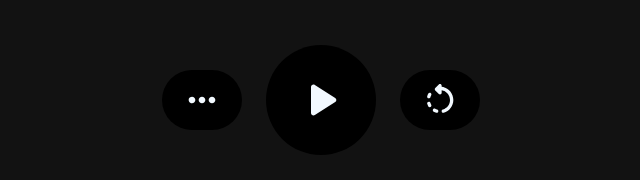
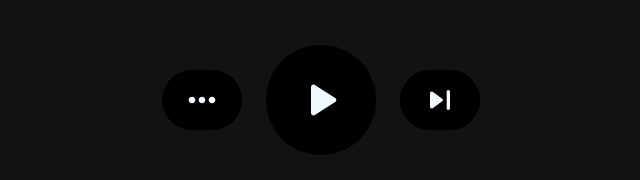
Before and after one commit to sorooshdp/Pomodoro-tracker, a React (Vite) app: page / in a window 1280 px wide. Shown: the part 545-725 px from the top of the page, without its empty margins (319-959 px from the left). Built offline with nearby package versions, Linux system fonts and the light colour scheme.

Commit message:
feat: countToLongBreak functionality

```diff
--- a/src/components/Clock.tsx
+++ b/src/components/Clock.tsx
@@ -1,10 +1,12 @@
 import { motion } from "framer-motion";
 import { memo } from "react";
+import { useGlobal } from "../hooks/Global";
 
 const motionInitial = { opacity: 0, y: 0 };
 const motionAnimate = { opacity: 1, y: 0 };
 const motionTransition = { duration: 0.3 };
 const Clock = memo(({ seconds }: { seconds: number }) => {
+    const { global } = useGlobal();
     const mins = Math.floor(seconds / 60);
     const min0 = mins % 10;
     const min1 = Math.floor(mins / 10);
@@ -16,7 +18,7 @@ const Clock = memo(({ seconds }: { seconds: number }) => {
         <div className="flex flex-col justify-center items-center absolute top-[45%] -translate-y-1/2">
             <div className="text-[150px] font-[900] h-[150px] flex flex-row">
                 <motion.div
-                    key={min1 === 0 ? "min1" : min1} // at 00:XX or XX:00 they get the same key and its bad
+                    key={global.mode + "min1" + min1}
                     initial={motionInitial}
                     animate={motionAnimate}
                     transition={motionTransition}
@@ -24,7 +26,7 @@ const Clock = memo(({ seconds }: { seconds: number }) => {
                     {min1}
                 </motion.div>
                 <motion.div
-                    key={min0 === 0 ? "min0" : min0}
+                    key={global.mode + "min0" + min0}
                     initial={motionInitial}
                     animate={motionAnimate}
                     transition={motionTransition}
@@ -35,7 +37,7 @@ const Clock = memo(({ seconds }: { seconds: number }) => {
             <div className="text-[150px] font-[900] h-[200px] flex flex-row relative">
                 <motion.div
                     className=""
-                    key={sec1 === 0 ? "sec1" : sec1}
+                    key={global.mode + "sec1" + sec1}
                     initial={motionInitial}
                     animate={motionAnimate}
                     transition={motionTransition}
@@ -43,7 +45,7 @@ const Clock = memo(({ seconds }: { seconds: number }) => {
                     {sec1}
                 </motion.div>
                 <motion.div
-                    key={sec0 === 0 ? "sec0" : sec0}
+                    key={global.mode + "sec0" + sec0}
                     initial={motionInitial}
                     animate={motionAnimate}
                     transition={motionTransition}
--- a/src/components/Controls.tsx
+++ b/src/components/Controls.tsx
@@ -4,7 +4,7 @@ import { memo, useCallback } from "react";
 
 const whileTap = { scale: 0.8 };
 
-const Controls = memo(({ resetTimer }: { resetTimer: () => void }) => {
+const Controls = memo(({ skipHandle }: { skipHandle: () => void }) => {
     const { global, setGlobalKey } = useGlobal();
 
     const toggleRunning = useCallback(() => {
@@ -36,9 +36,9 @@ const Controls = memo(({ resetTimer }: { resetTimer: () => void }) => {
             <motion.div
                 whileTap={whileTap}
                 className="relative w-[80px] h-[60px] rounded-[100px] text-txt bg-second mx-[0.5rem]"
-                onClick={resetTimer}
+                onClick={skipHandle}
             >
-                {icons.RotateLeftRoundedIcon}
+                {icons.SkipNextRoundedIcon}
             </motion.div>
         </div>
     );
--- a/src/components/Settings.tsx
+++ b/src/components/Settings.tsx
@@ -1,11 +1,11 @@
-import { useCallback, useMemo } from "react";
+import { memo, useCallback, useMemo } from "react";
 import { useGlobal } from "../hooks/Global";
 import Dialog from "./Dialog";
 import { createPortal } from "react-dom";
 
 const settingsDialogData = { w: 500, h: 600, title: "Settings" };
 
-const Settings = () => {
+const Settings = memo(() => {
     const { global, setGlobalKey } = useGlobal();
 
     const settingsShowHandle = useCallback((newState: boolean) => {
@@ -28,6 +28,6 @@ const Settings = () => {
         </>,
         document.body
     );
-};
+});
 
 export default Settings;
--- a/src/components/Timer.tsx
+++ b/src/components/Timer.tsx
@@ -1,4 +1,4 @@
-import { useCallback, useEffect } from "react";
+import { memo, useCallback, useEffect } from "react";
 import { useGlobal } from "../hooks/Global";
 import Clock from "./Clock";
 import Controls from "./Controls";
@@ -10,12 +10,12 @@ export enum Mode {
     ShortBreak,
 }
 
-const Timer = () => {
+const Timer = memo(() => {
     const { global, setGlobalKey } = useGlobal();
 
     useEffect(() => {
         if (global.seconds <= 0) {
-            resetTimer();
+            skipHandle();
         }
         if (global.running) {
             const timer = setInterval(() => {
@@ -28,28 +28,56 @@ const Timer = () => {
         }
     }, [global.seconds, global.running]);
 
-    const resetTimer = useCallback(() => {
-        setGlobalKey("running", false);
+    const resetTimer = useCallback(
+        (to: Mode) => {
+            setGlobalKey("running", false);
+            switch (to) {
+                case Mode.Focus:
+                    setGlobalKey("seconds", global.focusLength);
+                    break;
+                case Mode.LongBreak:
+                    setGlobalKey("seconds", global.longBreakLength);
+                    break;
+                case Mode.ShortBreak:
+                    setGlobalKey("seconds", global.shortBreakLength);
+                    break;
+            }
+        },
+        [global.mode]
+    );
+
+    const skipHandle = useCallback(() => {
+        let nextMode: Mode;
         switch (global.mode) {
             case Mode.Focus:
-                setGlobalKey("seconds", global.focusLength);
+                if (global.countToLongBreak === 0) {
+                    nextMode = Mode.LongBreak;
+                    setGlobalKey("countToLongBreak", 4);
+                } else {
+                    nextMode = Mode.ShortBreak;
+                }
+                setGlobalKey("mode", nextMode);
                 break;
             case Mode.LongBreak:
-                setGlobalKey("seconds", global.longBreakLength);
+            case Mode.ShortBreak:
+                nextMode = Mode.Focus;
+                setGlobalKey("mode", nextMode);
+                setGlobalKey("countToLongBreak", global.countToLongBreak - 1);
                 break;
-            case Mode.ShortBreak:
-                setGlobalKey("seconds", global.shortBreakLength);
-                break;
+            default:
+                // UNREACHABLE
+                nextMode = Mode.Focus;
         }
-    }, [global.mode]);
+        resetTimer(nextMode);
+    }, [global.countToLongBreak, global.mode, resetTimer]);
 
     return (
         <div className="flex flex-col items-center justify-center">
             <PomodoroMode />
             <Clock seconds={global.seconds} />
-            <Controls resetTimer={resetTimer} />
+            <Controls skipHandle={skipHandle} />
         </div>
     );
-};
+});
 
 export default Timer;
--- a/src/hooks/Global.tsx
+++ b/src/hooks/Global.tsx
@@ -1,8 +1,9 @@
 import { createContext, useContext, useState } from "react";
 import MoreHorizRoundedIcon from "@mui/icons-material/MoreHorizRounded";
 import PlayArrowRoundedIcon from "@mui/icons-material/PlayArrowRounded";
-import RotateLeftRoundedIcon from "@mui/icons-material/RotateLeftRounded";
+// import RotateLeftRoundedIcon from "@mui/icons-material/RotateLeftRounded";
 import PauseRoundedIcon from "@mui/icons-material/PauseRounded";
+import SkipNextRoundedIcon from "@mui/icons-material/SkipNextRounded";
 
 // Default Global type ../types.d.ts:  Global["global"]
 export let globalDefault: Global["global"] = initGlobalDefault({
@@ -30,7 +31,8 @@ export const icons = {
     MoreHorizRoundedIcon: <MoreHorizRoundedIcon className="center" style={{ fontSize: "40px" }} />,
     PauseRoundedIcon: <PauseRoundedIcon className="center transition-colors" style={{ fontSize: "60px" }} />,
     PlayArrowRoundedIcon: <PlayArrowRoundedIcon className="center transition-colors" style={{ fontSize: "60px" }} />,
-    RotateLeftRoundedIcon: <RotateLeftRoundedIcon className="center" style={{ fontSize: "40px" }} />,
+    // RotateLeftRoundedIcon: <RotateLeftRoundedIcon className="center" style={{ fontSize: "40px" }} />,
+    SkipNextRoundedIcon: <SkipNextRoundedIcon className="center" style={{ fontSize: "40px" }} />,
 };
 
 export const globalCtx = createContext<Global>({ global: globalDefault, setGlobalKey: () => {}, setGlobal: () => {} });
```
